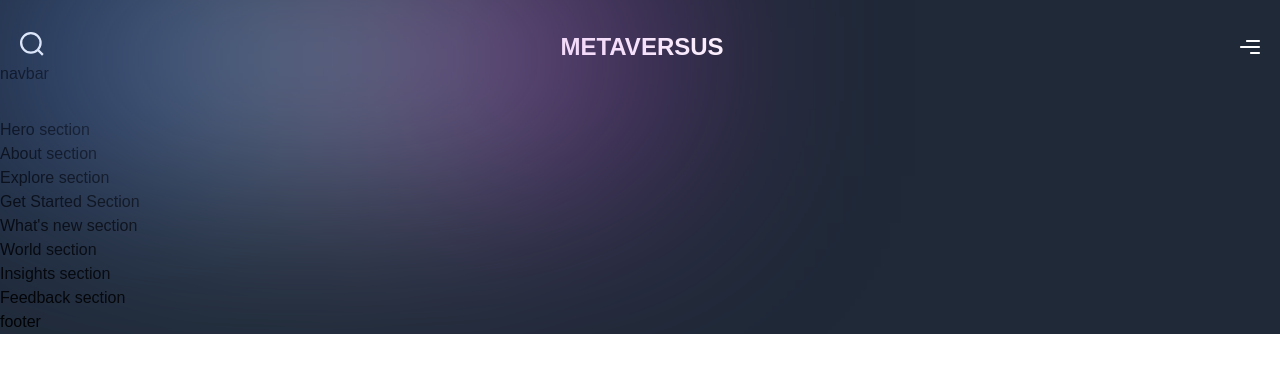
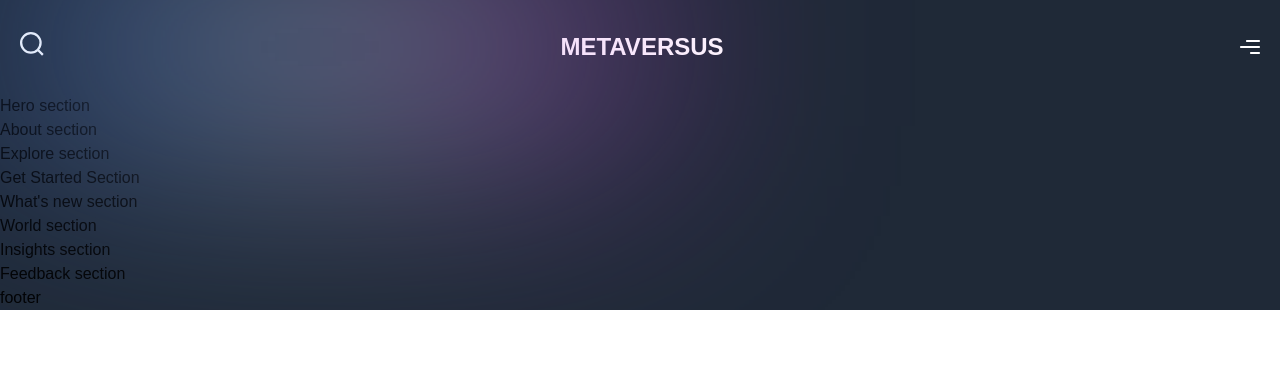
Before and after one commit to Kshitiiiij/MetavserseWebsite, a Next.js app: page / in a window 1280 px wide. Shown: the top 372 px of the page. Built offline with nearby package versions, Linux system fonts and the light colour scheme; a web font is replaced by a local one.

Commit message:
removed  text

```diff
--- a/components/Navbar.jsx
+++ b/components/Navbar.jsx
@@ -25,7 +25,6 @@ const Navbar = () => (
       />
 
     </div>
-    navbar
   </motion.nav>
 );
 
```
